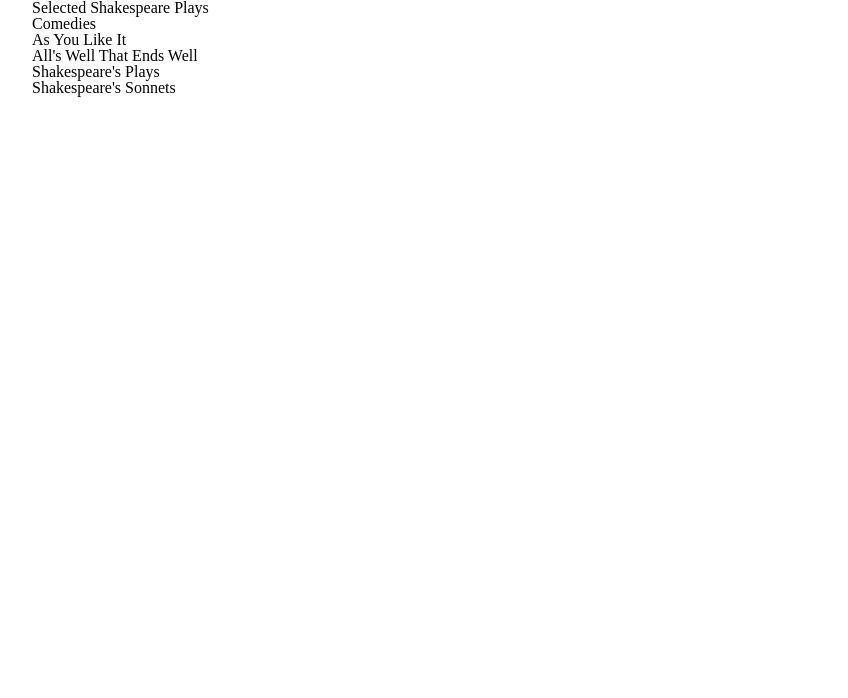
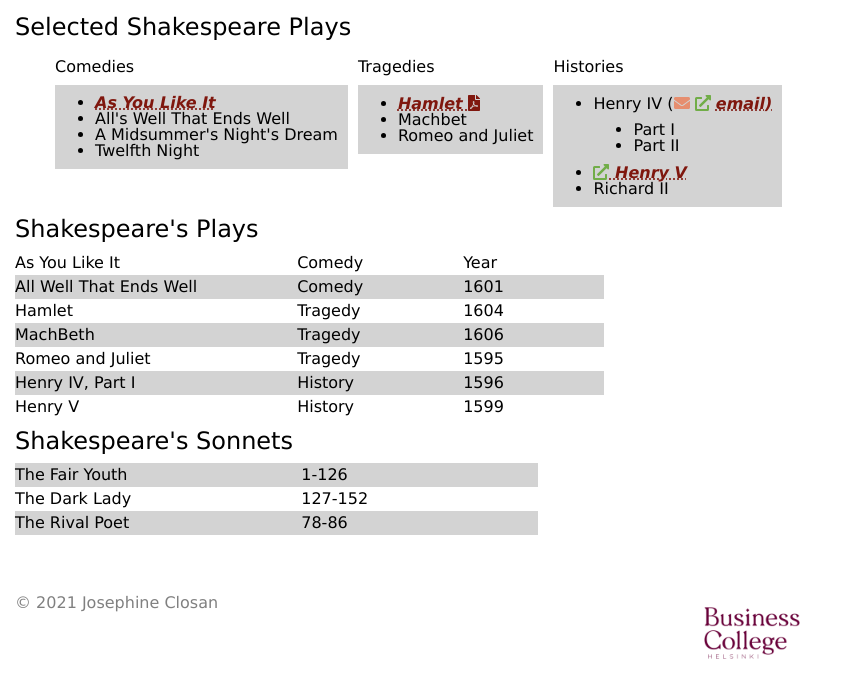
Before and after one commit to JoeClos/shakespeares-plays, a plain HTML site: page index.html in a window 1280 px wide. Shown: the whole page, without its empty margins (0-848 px from the left). Drawn offline with Linux system fonts and the light colour scheme.

Commit message:
Javascript file completed

```diff
--- a/css/layout.css
+++ b/css/layout.css
@@ -1,4 +1,76 @@
 html {
+    font-size: 62.5%;
+}
 
-    margin-left: 2rem;
+body {
+    font-family: Verdana, Geneva, Tahoma, sans-serif;
+    font-size: 1.6rem;
+    padding: 1.5rem;
 }
+
+figure img {
+    max-width: 100%;
+}
+
+img {
+    width: 40%;
+}
+ul {
+    list-style: disc;
+    padding: 1rem 1rem 1rem 4rem;
+    list-style: 1.5;
+}
+
+h1, h2 {
+    font-size: 2.4rem;
+    margin-bottom: 1rem;
+}
+
+table {
+    margin-bottom: 1rem;
+}
+
+tr {
+    line-height: 1.5;
+}
+td {
+    padding-right: 1rem;
+}
+
+
+tr td {
+    padding-right: 10rem;
+}
+#logo {
+    width: 10rem;
+    display: flex;
+
+
+}
+
+footer {
+    display: flex;
+    flex-direction: row;
+
+}
+
+footer > * {
+    flex-grow: 1;
+
+}
+
+p {
+    color: grey;
+}
+
+
+#orange {
+    color: #E68E6F;
+}
+#green {
+    color: #71AD48;
+}
+
+#kolmas tr td {
+    padding-right: 17rem;
+}
--- a/index.html
+++ b/index.html
@@ -18,25 +18,107 @@
 <body>
 <section id="eka">
     <h1>Selected Shakespeare Plays</h1>
-    <ul>
-        <li>Comedies
-            <ul>
-                <li>As You Like It</li>
+    <ul id="flex">
+        <li id="noDisc1">Comedies
+
+            <ul id= grey1>
+                <li><a id="red1" href="https://fi.wikipedia.org/wiki/As_You_Like_It"> As You Like It</a></li>
                 <li>All's Well That Ends Well</li>
+                <li>A Midsummer's Night's Dream</li>
+                <li>Twelfth Night</li>
             </ul>
 
+        </li>
+        <li id="noDisc2">Tragedies
+            <ul id="grey2">
+                <li><a id="red2" href="https://fi.wikipedia.org/wiki/Hamlet"> Hamlet <span class="fas fa-file-pdf"></span></a></li>
+                <li>Machbet</li>
+                <li>Romeo and Juliet</li>
+            </ul>
+        </li>
+        <li id="noDisc3">Histories
+            <ul id="grey3">
+                <li>Henry IV (<span id="orange" class="fas fa-envelope"></span> <span id="green" class="fas fa-external-link-alt"> </span> <a id="red3" href="mailto: henryIV@buckingham.co.uk"> email)</a>
+                    <ul>
+                        <li>Part I</li>
+                        <li>Part II</li>
+                    </ul>
+                </li>
+                <li><a
+                   id="red4" href="https://www.royal.uk/royal-residences-buckingham-palace"><span id="green" class="fas fa-external-link-alt" ></span> Henry V</a></li>
+                <li>Richard II</li>
+            </ul>
+        </li>
+    </ul>
 
 </section>
 <section id="toka">
     <h2>Shakespeare's Plays</h2>
+    <table>
+        <tr>
+            <td>As You Like It</td>
+            <td>Comedy</td>
+            <td>Year</td>
+        </tr>
+        <tr id="odd1" >
+            <td>All Well That Ends Well</td>
+            <td>Comedy</td>
+            <td>1601</td>
+        </tr>
+        <tr>
+            <td>Hamlet</td>
+            <td>Tragedy</td>
+            <td>1604</td>
+        </tr>
+        <tr id="odd2" >
+            <td>MachBeth</td>
+            <td>Tragedy</td>
+            <td>1606</td>
+        </tr>
+        <tr>
+            <td>Romeo and Juliet</td>
+            <td>Tragedy</td>
+            <td>1595</td>
+        </tr>
+        <tr id="odd3" >
+            <td>Henry IV, Part I</td>
+            <td>History</td>
+            <td>1596</td>
+        </tr>
+        <tr>
+            <td>Henry V</td>
+            <td>History</td>
+            <td>1599</td>
+        </tr>
+
+    </table>
 
 </section>
 <section id="kolmas">
     <h2>Shakespeare's Sonnets</h2>
+    <table>
+        <tr id="odd4" >
+            <td>The Fair Youth</td>
+            <td>1-126</td>
+        </tr>
+        <tr>
+            <td>The Dark Lady</td>
+            <td>127-152</td>
+        </tr>
+        <tr id="odd5" >
+            <td>The Rival Poet</td>
+            <td>78-86</td>
+        </tr>
+    </table>
 
 
 </section>
-
-   <script src="js/skriptit.js"></script>
+<footer id="footer">
+    <p>&copy; 2021 Josephine Closan</p>
+    <figure id="logo">
+        <a href="./"><img src="./images/BC-logo-viininpunainen-300x190.png" alt="koulun logo"></a>
+    </figure>
+       <script src="js/skriptit.js"></script>
+</footer>
 </body>
 </html>
--- a/js/skriptit.js
+++ b/js/skriptit.js
@@ -0,0 +1,37 @@
+var style = document.getElementById("flex");
+var li1 = document.getElementById("noDisc1");
+var li2 = document.getElementById("noDisc2");
+var li3 = document.getElementById ("noDisc3");
+var firstList = document.getElementById("grey1");
+var secondList = document.getElementById("grey2");
+var thirdList = document.getElementById("grey3");
+var red1 = document.getElementById("red1");
+var red2 = document.getElementById("red2");
+var red3 = document.getElementById("red3");
+var red4 = document.getElementById("red4");
+var greyRow1 = document.getElementById("odd1");
+var greyRow2 = document.getElementById("odd2");
+var greyRow3 = document.getElementById("odd3");
+var greyRow4 = document.getElementById("odd4");
+var greyRow5 = document.getElementById("odd5");
+var footer = document.getElementById("footer");
+
+
+style.style =  "display: flex;", "flex-flow: row;", "flex-wrap: wrap;";
+li1.style = "list-style: none";
+li2.style = "list-style: none";
+li3.style = "list-style: none";
+firstList.style = "background-color: lightgrey; margin: 1rem 1rem 0 0";
+secondList.style = "background-color: lightgrey; margin: 1rem 1rem 0 0";
+thirdList.style = "background-color: lightgrey; margin: 1rem 1rem 0 0";
+red1.style = "text-decoration-style: dotted; color: #7F170E;     font-weight: bold; font-style: italic; ";
+red2.style = "text-decoration-style: dotted; color: #7F170E;     font-weight: bold; font-style: italic;";
+red3.style = "text-decoration-style: dotted; color: #7F170E;     font-weight: bold; font-style: italic;";
+red4.style = "text-decoration-style: dotted; color: #7F170E;     font-weight: bold; font-style: italic;";
+
+greyRow1.style = "background-color: lightgrey";
+greyRow2.style = "background-color: lightgrey";
+greyRow3.style = "background-color: lightgrey";
+greyRow4.style = "background-color: lightgrey";
+greyRow5.style = "background-color: lightgrey";
+footer.style = "padding-top: 5rem";
```
Also changed, not shown: images/BC-logo-beige.png (added), images/BC-logo-viininpunainen-300x190.png (added).
